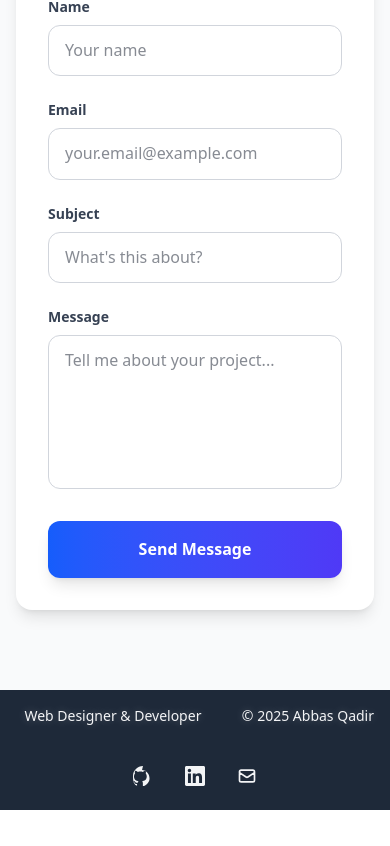
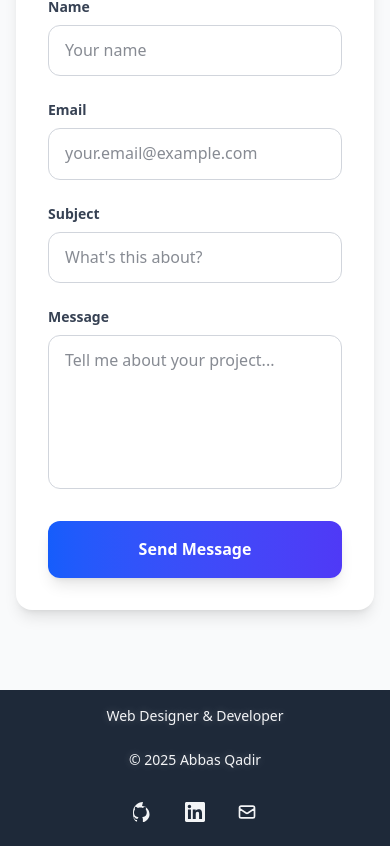
Before and after one commit to AbbasQadir/portfolio-web, a Next.js app: page / in a window 390 px wide. Shown: the part 8691-9537 px from the top of the page. Before the commit the page ends 9501 px from the top, so only its background shows below. Built offline with nearby package versions, Linux system fonts and the light colour scheme.

Commit message:
fix footer responsivenes

```diff
--- a/src/components/Contact.tsx
+++ b/src/components/Contact.tsx
@@ -426,7 +426,7 @@ const Contact = () => {
                       />
                     </svg>
                     <p className="text-green-800 font-medium">
-                      Message sent successfully! I'll get back to you soon.
+                    Thanks for reaching out! I’ll be in touch with you shortly.
                     </p>
                   </div>
                 </motion.div>
--- a/src/components/Footer.tsx
+++ b/src/components/Footer.tsx
@@ -7,24 +7,24 @@ const Footer = () => {
   return (
     <footer className="bg-gray-800 text-gray-100 py-4">
       <div className="max-w-7xl mx-auto px-4 sm:px-6 lg:px-8">
-        <div className="grid grid-cols-1 md:grid-cols-3 gap-8 items-center">
+        <div className="flex flex-col md:grid md:grid-cols-3 gap-4 md:gap-8 items-center text-center md:text-left">
           {/* Logo and Description */}
-          <div className="text-center md:text-left">
+          <div className="mb-2 md:mb-0 w-full flex flex-col items-center md:items-start">
             <p className="text-gray-100 text-sm footer-glow">
               Web Designer & Developer
             </p>
           </div>
 
           {/* Copyright Centered */}
-          <div className="text-center flex items-center justify-center">
+          <div className="mb-2 md:mb-0 w-full flex flex-col items-center">
             <p className="text-gray-100 text-sm footer-glow">
               © {currentYear} Abbas Qadir
             </p>
           </div>
 
           {/* Social Icons Only */}
-          <div className="col-span-2 md:col-span-1 flex justify-center md:justify-end">
-            <div className="flex space-x-4">
+          <div className="w-full flex flex-col items-center md:items-end">
+            <div className="flex justify-center space-x-4">
               <a
                 href="https://github.com/AbbasQadir"
                 target="_blank"
```
